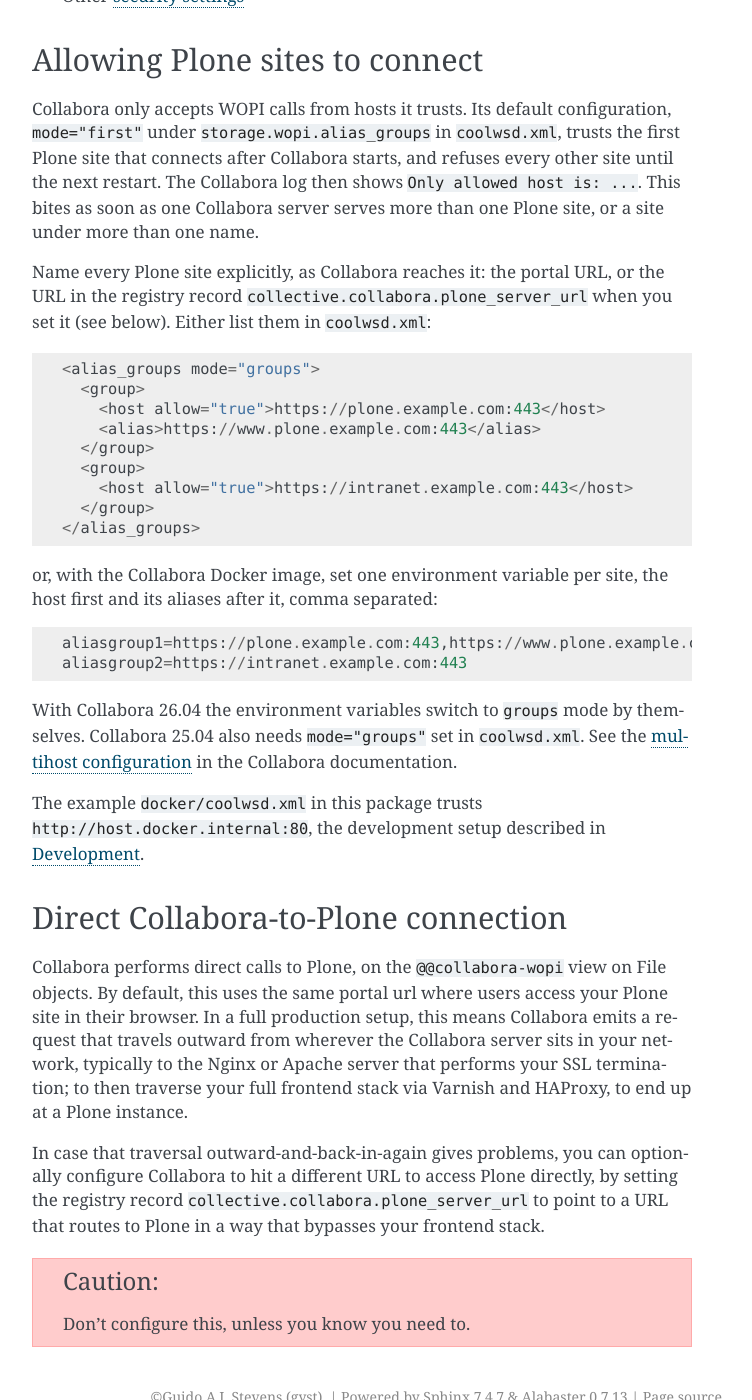
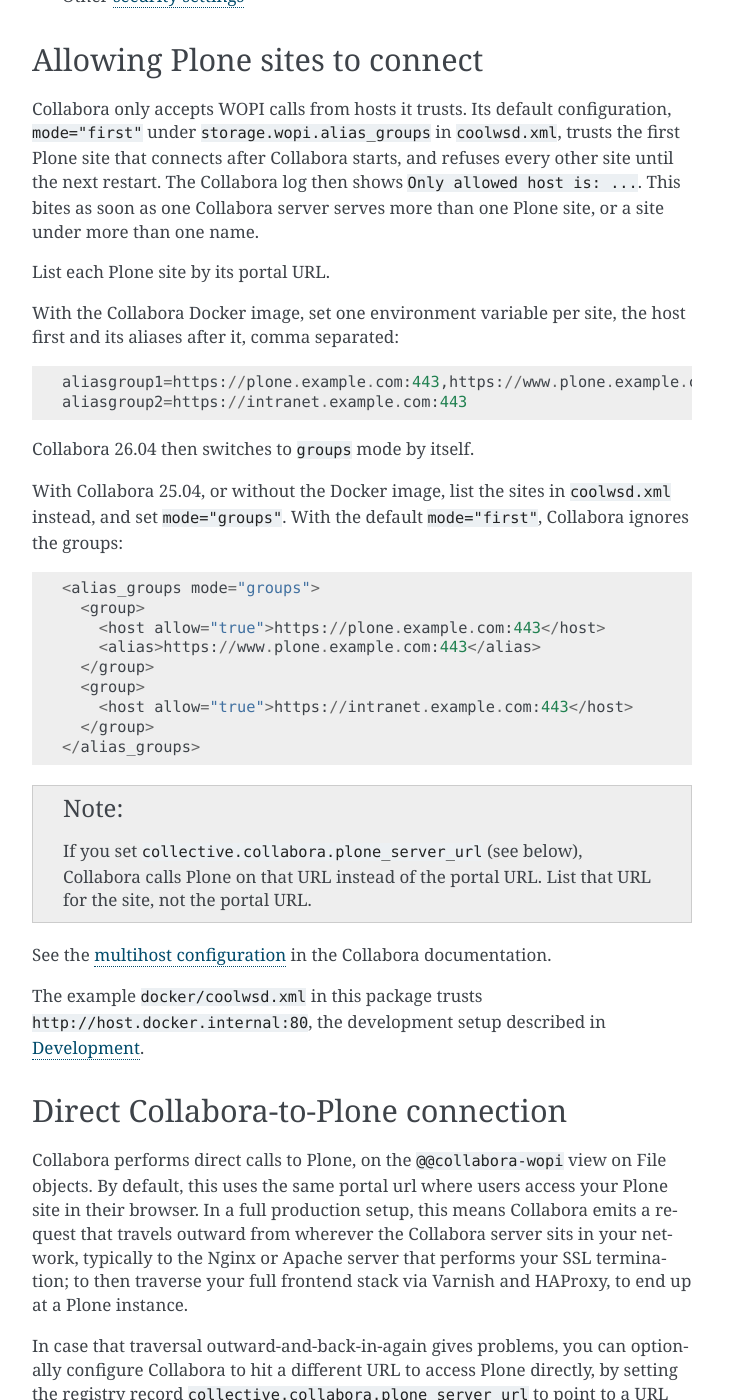
Before and after one commit to collective/collective.collabora, a Sphinx documentation site: the page built from docs/deployment.rst, in a window 1280 px wide and 1400 px high, scrolled down 3176 px. Shown: the whole window, without its empty margins (388-1140 px from the left). Built offline with Sphinx 7.4.7, drawn with Linux system fonts in a browser that asks for light colours; pages that are not in the unit, such as notebooks, are missing from menus.

Commit message:
Multihost docs: Docker variables first, coolwsd.xml for 25.04, plone_server_url as a note

```diff
--- a/docs/deployment.rst
+++ b/docs/deployment.rst
@@ -148,9 +148,19 @@
 then shows ``Only allowed host is: ...``. This bites as soon as one Collabora
 server serves more than one Plone site, or a site under more than one name.
 
-Name every Plone site explicitly, as Collabora reaches it: the portal URL, or
-the URL in the registry record ``collective.collabora.plone_server_url`` when
-you set it (see below). Either list them in ``coolwsd.xml``::
+List each Plone site by its portal URL.
+
+With the Collabora Docker image, set one environment variable per site, the
+host first and its aliases after it, comma separated::
+
+  aliasgroup1=https://plone.example.com:443,https://www.plone.example.com:443
+  aliasgroup2=https://intranet.example.com:443
+
+Collabora 26.04 then switches to ``groups`` mode by itself.
+
+With Collabora 25.04, or without the Docker image, list the sites in
+``coolwsd.xml`` instead, and set ``mode="groups"``. With the default
+``mode="first"``, Collabora ignores the groups::
 
   <alias_groups mode="groups">
     <group>
@@ -162,15 +172,13 @@
     </group>
   </alias_groups>
 
-or, with the Collabora Docker image, set one environment variable per site,
-the host first and its aliases after it, comma separated::
+.. note::
 
-  aliasgroup1=https://plone.example.com:443,https://www.plone.example.com:443
-  aliasgroup2=https://intranet.example.com:443
+   If you set ``collective.collabora.plone_server_url`` (see below), Collabora
+   calls Plone on that URL instead of the portal URL. List that URL for the
+   site, not the portal URL.
 
-With Collabora 26.04 the environment variables switch to ``groups`` mode by
-themselves. Collabora 25.04 also needs ``mode="groups"`` set in
-``coolwsd.xml``. See the
+See the
 `multihost configuration <https://sdk.collaboraonline.com/docs/installation/Configuration.html#multihost-configuration>`_
 in the Collabora documentation.
 
```
